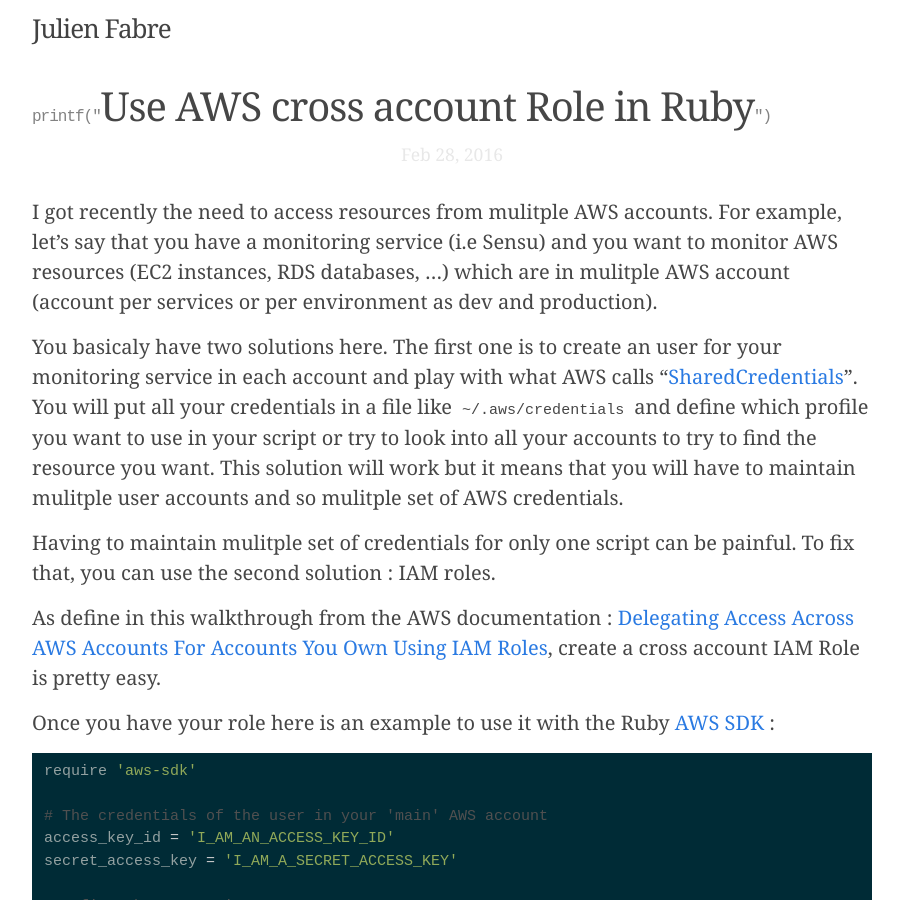
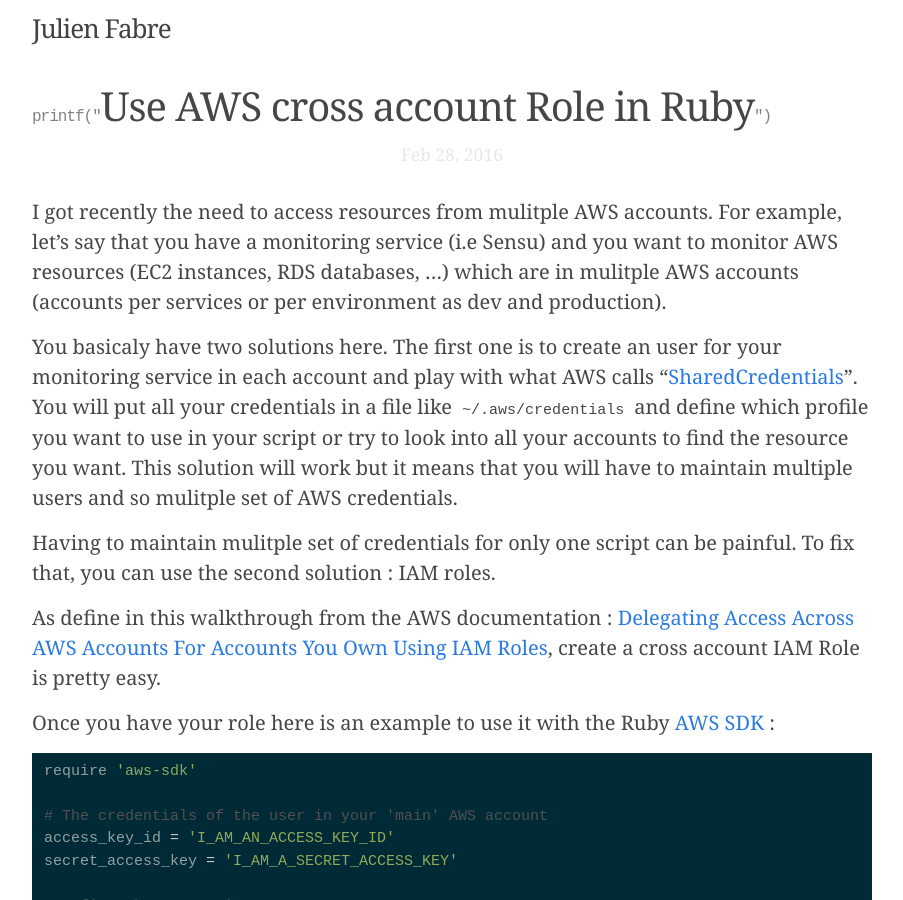
Before and after one commit to Pryz/pryz.github.io, a Jekyll site: the page built from _posts/2016-02-28-aws-cross-account-role-ruby.md, in a window 1280 px wide and 900 px high. Shown: the whole window, without its empty margins (188-1091 px from the left). Built offline with Jekyll 4.4.1, drawn with Linux system fonts in a browser that asks for light colours; comment, search, counter and statistics services are not loaded.

Commit message:
Fix typo again

```diff
--- a/_posts/2016-02-28-aws-cross-account-role-ruby.md
+++ b/_posts/2016-02-28-aws-cross-account-role-ruby.md
@@ -6,9 +6,9 @@ category:
 tags: ['aws', 'ruby', 'sensu']
 ---
 
-I got recently the need to access resources from mulitple AWS accounts. For example, let's say that you have a monitoring service (i.e Sensu) and you want to monitor AWS resources (EC2 instances, RDS databases, ...) which are in mulitple AWS account (account per services or per environment as dev and production).
+I got recently the need to access resources from mulitple AWS accounts. For example, let's say that you have a monitoring service (i.e Sensu) and you want to monitor AWS resources (EC2 instances, RDS databases, ...) which are in mulitple AWS accounts (accounts per services or per environment as dev and production).
 
-You basicaly have two solutions here. The first one is to create an user for your monitoring service in each account and play with what AWS calls "[SharedCredentials](http://docs.aws.amazon.com/sdkforruby/api/Aws/SharedCredentials.html)". You will put all your credentials in a file like `~/.aws/credentials` and define which profile you want to use in your script or try to look into all your accounts to try to find the resource you want. This solution will work but it means that you will have to maintain mulitple user accounts and so mulitple set of AWS credentials.
+You basicaly have two solutions here. The first one is to create an user for your monitoring service in each account and play with what AWS calls "[SharedCredentials](http://docs.aws.amazon.com/sdkforruby/api/Aws/SharedCredentials.html)". You will put all your credentials in a file like `~/.aws/credentials` and define which profile you want to use in your script or try to look into all your accounts to find the resource you want. This solution will work but it means that you will have to maintain multiple users and so mulitple set of AWS credentials.
 
 Having to maintain mulitple set of credentials for only one script can be painful. To fix that, you can use the second solution : IAM roles.
 
```
